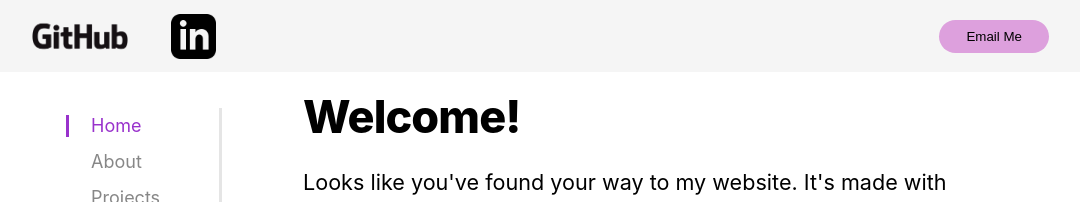
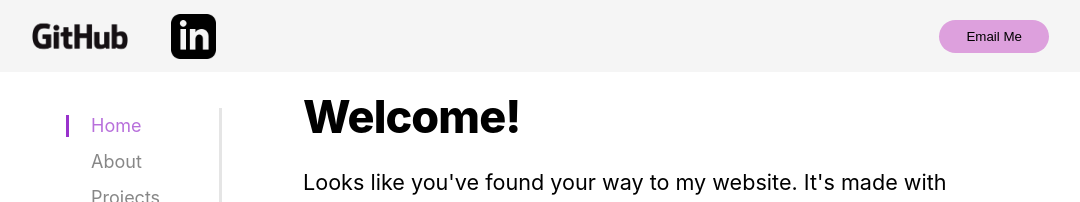
Before and after one commit to james168ma/personal-website, a Next.js app: page / in a window 1280 px wide. Shown: the top 202 px of the page, without its empty margins (103-1183 px from the left). Built offline with nearby package versions, Linux system fonts and the light colour scheme.

Commit message:
fixed css sytax

```diff
--- a/components/layout.module.css
+++ b/components/layout.module.css
@@ -55,7 +55,7 @@
 
 .backToHome {
   margin: 3rem 0 0;
-  margin-left: 13rem
+  margin-left: 13rem;
 }
 
 .navbar {
@@ -139,7 +139,7 @@
 
 .mobileNavbarNone {
   width: 0rem;
-  border-right: 0rem solid var(--nav-separator-color)
+  border-right: 0rem solid var(--nav-separator-color);
 }
 
 .mobileNavbarShow {
@@ -154,7 +154,7 @@
   height: 100vh;
   position: fixed;
   background-color: white;
-  opacity: 98%
+  opacity: 98%;
 }
 
 .mobileNavbarNav {
--- a/components/navItem.module.css
+++ b/components/navItem.module.css
@@ -17,7 +17,7 @@
 }
 
 .selectedLinkText {
-  filter: grayscale(0%); opacity: (0.7);
+  filter: grayscale(0%) opacity(0.7);
 }
 
 .linkText:hover {
--- a/components/subnavSelector.module.css
+++ b/components/subnavSelector.module.css
@@ -17,7 +17,7 @@
 }
 
 .selectedLinkText {
-  filter: grayscale(0%); opacity: (0.7);
+  filter: grayscale(0%) opacity(0.7);
 }
 
 .linkText:hover {
```
